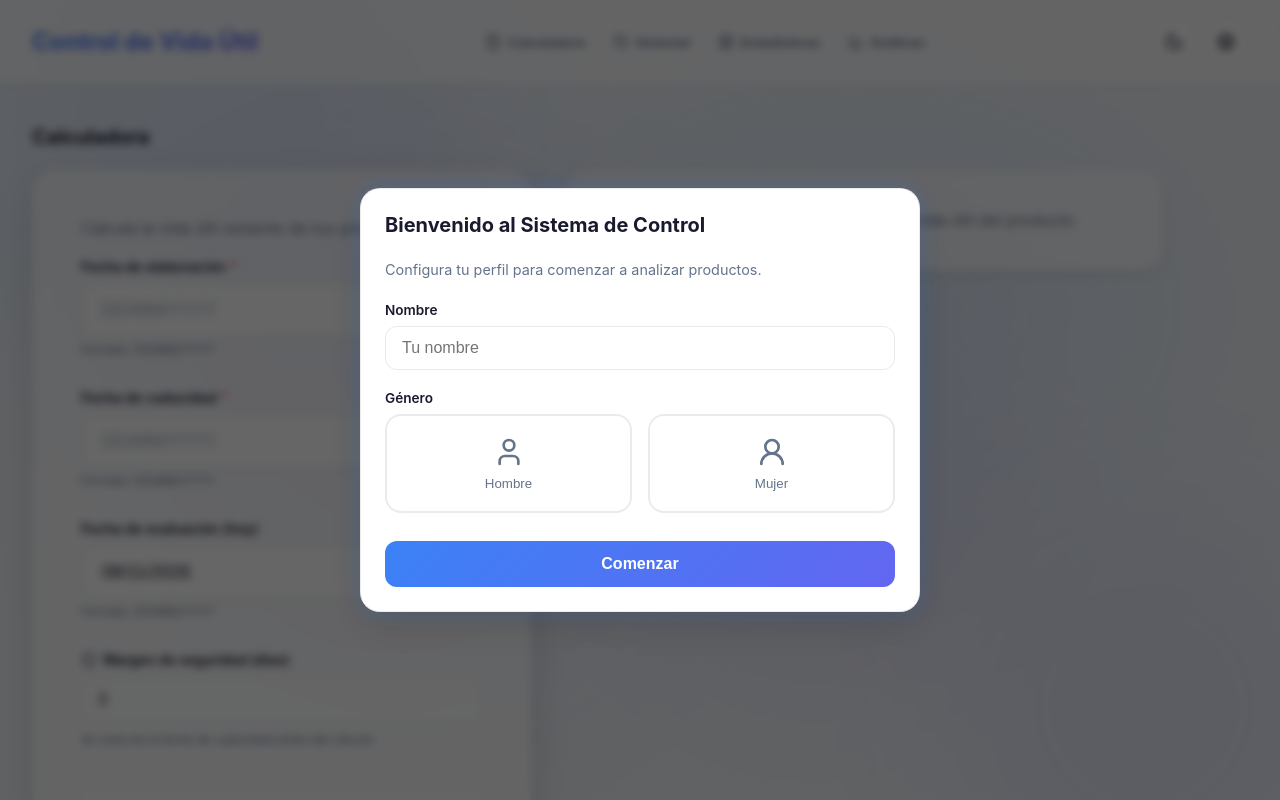
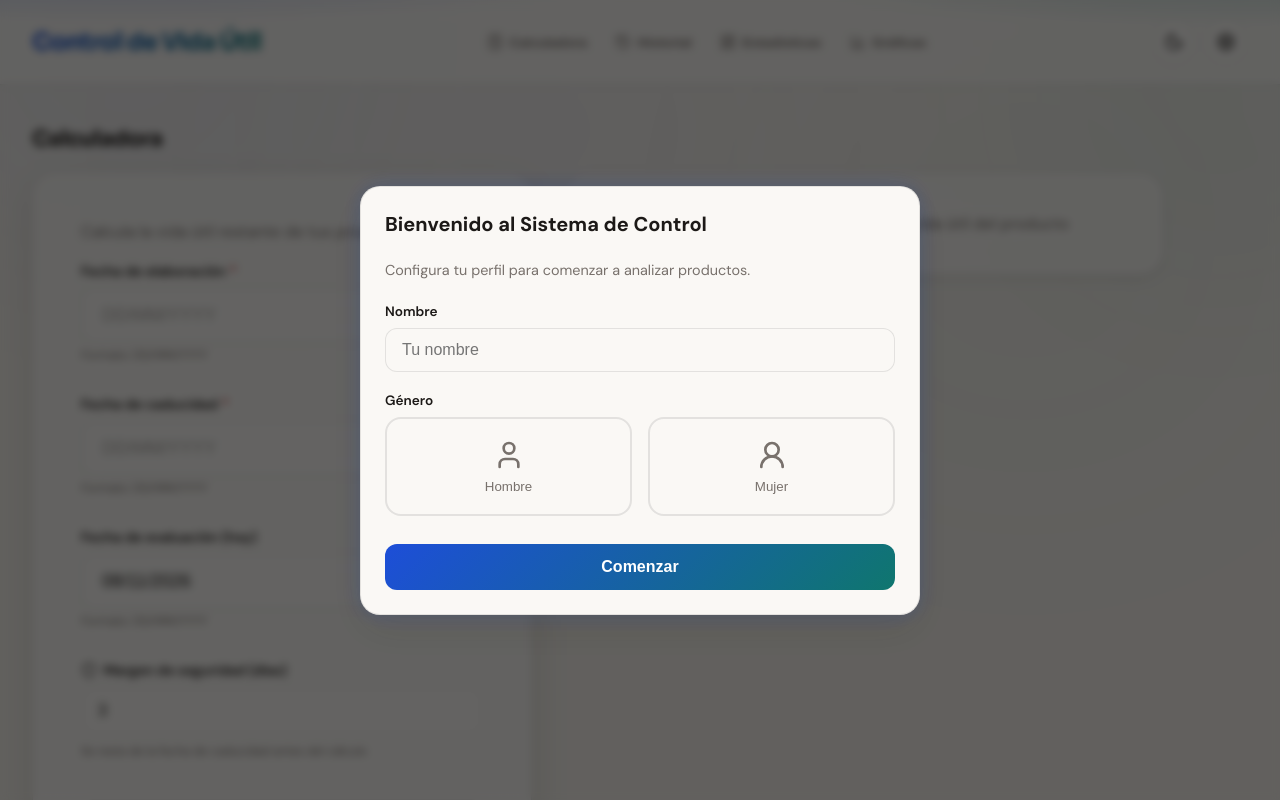
Before and after one commit to aleroses/product-shelf-life-calculator, a React (Vite) app: page / in a window 1280 px wide. Shown: the top 800 px of the page. Built offline with nearby package versions, Linux system fonts and the light colour scheme.

Commit message:
style: refine typography and section-based color atmosphere
Introduce DM Sans, Sora, and JetBrains Mono with warmer light surfaces,
ocean/teal accents, and localized header and charts glows instead of a
generic full-page purple look.

```diff
--- a/index.html
+++ b/index.html
@@ -11,6 +11,12 @@
       name="viewport"
       content="width=device-width, initial-scale=1.0"
     />
+    <link rel="preconnect" href="https://fonts.googleapis.com" />
+    <link rel="preconnect" href="https://fonts.gstatic.com" crossorigin />
+    <link
+      href="https://fonts.googleapis.com/css2?family=DM+Sans:ital,opsz,wght@0,9..40,400;0,9..40,500;0,9..40,600;0,9..40,700;1,9..40,400&family=JetBrains+Mono:wght@500;600;700&family=Sora:wght@600;700;800&display=swap"
+      rel="stylesheet"
+    />
     <title>Control de Vida Útil de Productos</title>
   </head>
   <body>
--- a/src/App.css
+++ b/src/App.css
@@ -22,6 +22,24 @@
   -webkit-backdrop-filter: blur(16px);
   border-bottom: 1px solid var(--border-color);
   box-shadow: var(--shadow-sm);
+  overflow: hidden;
+}
+
+.app-header::before {
+  content: '';
+  position: absolute;
+  inset: -40% -20% auto -20%;
+  height: 160%;
+  background:
+    radial-gradient(ellipse 55% 70% at 20% 0%, rgba(29, 78, 216, 0.22), transparent 60%),
+    radial-gradient(ellipse 50% 65% at 85% 10%, rgba(15, 118, 110, 0.18), transparent 55%);
+  pointer-events: none;
+  z-index: 0;
+}
+
+.app-header > * {
+  position: relative;
+  z-index: 1;
 }
 
 .page-section {
@@ -29,11 +47,13 @@
 }
 
 .app-title {
+  font-family: var(--font-display);
   font-size: 1rem;
   font-weight: 700;
+  letter-spacing: -0.03em;
   line-height: 1.25;
   color: var(--text-primary);
-  background: linear-gradient(135deg, var(--accent-primary), #6366f1);
+  background: var(--accent-gradient);
   -webkit-background-clip: text;
   -webkit-text-fill-color: transparent;
   background-clip: text;
--- a/src/components/CalculationResults.css
+++ b/src/components/CalculationResults.css
@@ -69,8 +69,10 @@
 }
 
 .result-value {
+  font-family: var(--font-mono);
+  font-variant-numeric: tabular-nums;
   font-size: 1.75rem;
-  font-weight: 700;
+  font-weight: 600;
   color: var(--text-primary);
 }
 
--- a/src/components/ProductForm.css
+++ b/src/components/ProductForm.css
@@ -21,11 +21,13 @@
 }
 
 .form-title {
+  font-family: var(--font-display);
   font-size: 1.75rem;
   font-weight: 700;
+  letter-spacing: -0.03em;
   color: var(--text-primary);
   margin-bottom: 0.5rem;
-  background: linear-gradient(135deg, var(--accent-primary), #8b5cf6);
+  background: var(--accent-gradient);
   -webkit-background-clip: text;
   -webkit-text-fill-color: transparent;
   background-clip: text;
--- a/src/components/dashboard/StatCard.css
+++ b/src/components/dashboard/StatCard.css
@@ -41,8 +41,8 @@
 }
 
 .stat-card--accent .stat-card__icon {
-  background: rgba(99, 102, 241, 0.15);
-  color: #6366f1;
+  background: rgba(15, 118, 110, 0.15);
+  color: var(--accent-secondary);
 }
 
 .stat-card__content {
@@ -64,8 +64,10 @@
 }
 
 .stat-card__value {
+  font-family: var(--font-mono);
+  font-variant-numeric: tabular-nums;
   font-size: 1.1rem;
-  font-weight: 700;
+  font-weight: 600;
   color: var(--text-primary);
   overflow-wrap: anywhere;
   word-break: break-word;
--- a/src/components/layout/AnimatedBackground.css
+++ b/src/components/layout/AnimatedBackground.css
@@ -1,3 +1,4 @@
+/* Global atmosphere kept very subtle; main glow lives on header + charts */
 .animated-background {
   position: fixed;
   inset: 0;
@@ -9,79 +10,74 @@
 .blob {
   position: absolute;
   border-radius: 50%;
-  filter: blur(80px);
-  opacity: 0.15;
-  animation: blobFloat 20s ease-in-out infinite;
+  filter: blur(100px);
+  opacity: 0.06;
+  animation: blobFloat 28s ease-in-out infinite;
 }
 
 .blob-1 {
-  width: 500px;
-  height: 500px;
+  width: 420px;
+  height: 420px;
   background: var(--accent-primary);
-  top: -10%;
-  left: -5%;
+  top: -18%;
+  left: -8%;
   animation-delay: 0s;
 }
 
 .blob-2 {
-  width: 400px;
-  height: 400px;
-  background: #6366f1;
-  bottom: -10%;
-  right: -5%;
-  animation-delay: -7s;
+  width: 360px;
+  height: 360px;
+  background: var(--accent-secondary);
+  top: -12%;
+  right: -10%;
+  animation-delay: -10s;
 }
 
 .blob-3 {
-  width: 350px;
-  height: 350px;
-  background: #8b5cf6;
-  top: 40%;
-  left: 50%;
-  animation-delay: -14s;
+  display: none;
 }
 
 .glow {
   position: absolute;
   border-radius: 50%;
-  filter: blur(120px);
-  opacity: 0.08;
+  filter: blur(140px);
+  opacity: 0.04;
 }
 
 .glow-1 {
-  width: 600px;
-  height: 300px;
+  width: 520px;
+  height: 260px;
   background: var(--accent-primary);
-  top: 20%;
-  right: 10%;
-  animation: glowPulse 15s ease-in-out infinite;
+  top: 0;
+  left: 20%;
+  animation: glowPulse 20s ease-in-out infinite;
 }
 
 .glow-2 {
-  width: 400px;
-  height: 400px;
-  background: #4f46e5;
-  bottom: 20%;
-  left: 15%;
-  animation: glowPulse 18s ease-in-out infinite reverse;
+  width: 380px;
+  height: 380px;
+  background: var(--accent-secondary);
+  top: 5%;
+  right: 5%;
+  animation: glowPulse 24s ease-in-out infinite reverse;
 }
 
 @keyframes blobFloat {
   0%, 100% { transform: translate(0, 0) scale(1); }
-  25% { transform: translate(30px, -40px) scale(1.05); }
-  50% { transform: translate(-20px, 20px) scale(0.95); }
-  75% { transform: translate(15px, 30px) scale(1.02); }
+  25% { transform: translate(20px, -24px) scale(1.04); }
+  50% { transform: translate(-14px, 14px) scale(0.97); }
+  75% { transform: translate(10px, 18px) scale(1.02); }
 }
 
 @keyframes glowPulse {
-  0%, 100% { opacity: 0.06; transform: scale(1); }
-  50% { opacity: 0.12; transform: scale(1.1); }
+  0%, 100% { opacity: 0.03; transform: scale(1); }
+  50% { opacity: 0.07; transform: scale(1.06); }
 }
 
 [data-theme='light'] .blob {
-  opacity: 0.08;
+  opacity: 0.04;
 }
 
 [data-theme='light'] .glow {
-  opacity: 0.05;
+  opacity: 0.03;
 }
--- a/src/components/layout/AppHeader.css
+++ b/src/components/layout/AppHeader.css
@@ -69,7 +69,7 @@
 
 .app-header__progress-bar {
   height: 100%;
-  background: linear-gradient(90deg, var(--accent-primary), #6366f1);
+  background: var(--accent-gradient);
   border-radius: 2px;
   transition: width 0.8s cubic-bezier(0.4, 0, 0.2, 1);
 }
--- a/src/components/modals/WelcomeModal.css
+++ b/src/components/modals/WelcomeModal.css
@@ -77,7 +77,7 @@
   width: 100%;
   padding: 0.875rem;
   margin-top: 0.5rem;
-  background: linear-gradient(135deg, var(--accent-primary), #6366f1);
+  background: var(--accent-gradient);
   color: white;
   border: none;
   border-radius: var(--radius-md);
--- a/src/components/settings/SettingsPanel.css
+++ b/src/components/settings/SettingsPanel.css
@@ -79,7 +79,7 @@
   font-weight: 600;
   cursor: pointer;
   transition: all 0.2s ease;
-  background: linear-gradient(135deg, var(--accent-primary), #6366f1);
+  background: var(--accent-gradient);
   color: white;
 }
 
--- a/src/index.css
+++ b/src/index.css
@@ -1,22 +1,35 @@
 :root {
-  --bg-primary: #f0f4f8;
-  --bg-secondary: #ffffff;
-  --bg-glass: rgba(255, 255, 255, 0.65);
-  --text-primary: #1a1a2e;
-  --text-secondary: #64748b;
-  --border-color: rgba(0, 0, 0, 0.08);
-  --shadow-sm: 0 1px 3px rgba(0, 0, 0, 0.06);
-  --shadow-md: 0 4px 12px rgba(0, 0, 0, 0.08);
-  --shadow-lg: 0 8px 24px rgba(0, 0, 0, 0.1);
-  --shadow-xl: 0 16px 40px rgba(0, 0, 0, 0.12);
-  --glow-blue: 0 0 20px rgba(59, 130, 246, 0.25);
+  --font-sans: 'DM Sans', system-ui, sans-serif;
+  --font-display: 'Sora', 'DM Sans', system-ui, sans-serif;
+  --font-mono: 'JetBrains Mono', ui-monospace, monospace;
 
-  --status-acceptable: #10b981;
-  --status-limit: #f59e0b;
-  --status-rejected: #ef4444;
+  /* Warm off-white light theme (not pure white) */
+  --bg-primary: #f4f1eb;
+  --bg-secondary: #faf8f5;
+  --bg-glass: rgba(250, 248, 245, 0.72);
+  --text-primary: #1c1917;
+  --text-secondary: #78716c;
+  --border-color: rgba(28, 25, 23, 0.1);
+  --shadow-sm: 0 1px 3px rgba(28, 25, 23, 0.05);
+  --shadow-md: 0 4px 12px rgba(28, 25, 23, 0.07);
+  --shadow-lg: 0 8px 24px rgba(28, 25, 23, 0.09);
+  --shadow-xl: 0 16px 40px rgba(28, 25, 23, 0.1);
+  --glow-blue: 0 0 20px rgba(29, 78, 216, 0.2);
+  --glow-teal: 0 0 24px rgba(15, 118, 110, 0.18);
 
-  --accent-primary: #3b82f6;
-  --accent-hover: #2563eb;
+  --status-acceptable: #0f766e;
+  --status-limit: #c2410c;
+  --status-rejected: #b91c1c;
+
+  /* Ocean + teal (no purple) */
+  --accent-primary: #1d4ed8;
+  --accent-hover: #1e40af;
+  --accent-secondary: #0f766e;
+  --accent-gradient: linear-gradient(
+    135deg,
+    var(--accent-primary),
+    var(--accent-secondary)
+  );
 
   --radius-sm: 0.5rem;
   --radius-md: 0.75rem;
@@ -25,17 +38,26 @@
 }
 
 [data-theme='dark'] {
-  --bg-primary: #0b0f1a;
-  --bg-secondary: #151b2e;
-  --bg-glass: rgba(21, 27, 46, 0.7);
-  --text-primary: #e2e8f0;
-  --text-secondary: #94a3b8;
-  --border-color: rgba(255, 255, 255, 0.08);
-  --shadow-sm: 0 1px 3px rgba(0, 0, 0, 0.3);
+  --bg-primary: #0c1117;
+  --bg-secondary: #141b24;
+  --bg-glass: rgba(20, 27, 36, 0.72);
+  --text-primary: #e7ecf1;
+  --text-secondary: #8b9aab;
+  --border-color: rgba(231, 236, 241, 0.08);
+  --shadow-sm: 0 1px 3px rgba(0, 0, 0, 0.35);
   --shadow-md: 0 4px 12px rgba(0, 0, 0, 0.4);
   --shadow-lg: 0 8px 24px rgba(0, 0, 0, 0.5);
-  --shadow-xl: 0 16px 40px rgba(0, 0, 0, 0.6);
-  --glow-blue: 0 0 24px rgba(59, 130, 246, 0.3);
+  --shadow-xl: 0 16px 40px rgba(0, 0, 0, 0.55);
+  --glow-blue: 0 0 28px rgba(29, 78, 216, 0.28);
+  --glow-teal: 0 0 28px rgba(15, 118, 110, 0.22);
+
+  --status-acceptable: #2dd4bf;
+  --status-limit: #fb923c;
+  --status-rejected: #f87171;
+
+  --accent-primary: #3b82f6;
+  --accent-hover: #60a5fa;
+  --accent-secondary: #14b8a6;
 }
 
 * {
@@ -45,9 +67,7 @@
 }
 
 body {
-  font-family: -apple-system, BlinkMacSystemFont, 'Segoe UI', 'Roboto', 'Oxygen',
-    'Ubuntu', 'Cantarell', 'Fira Sans', 'Droid Sans', 'Helvetica Neue',
-    sans-serif;
+  font-family: var(--font-sans);
   -webkit-font-smoothing: antialiased;
   -moz-osx-font-smoothing: grayscale;
   background: var(--bg-primary);
@@ -89,15 +109,22 @@ body {
 }
 
 .section-title {
+  font-family: var(--font-display);
   font-size: 1.1rem;
   font-weight: 700;
+  letter-spacing: -0.02em;
   color: var(--text-primary);
   margin-bottom: 1rem;
 }
 
 @media (min-width: 768px) {
   .section-title {
-    font-size: 1.25rem;
+    font-size: 1.35rem;
     margin-bottom: 1.25rem;
   }
 }
+
+.font-mono-nums {
+  font-family: var(--font-mono);
+  font-variant-numeric: tabular-nums;
+}
```
Also changed, not shown: src/components/charts/ChartsSection.css (+33 -1 lines).
